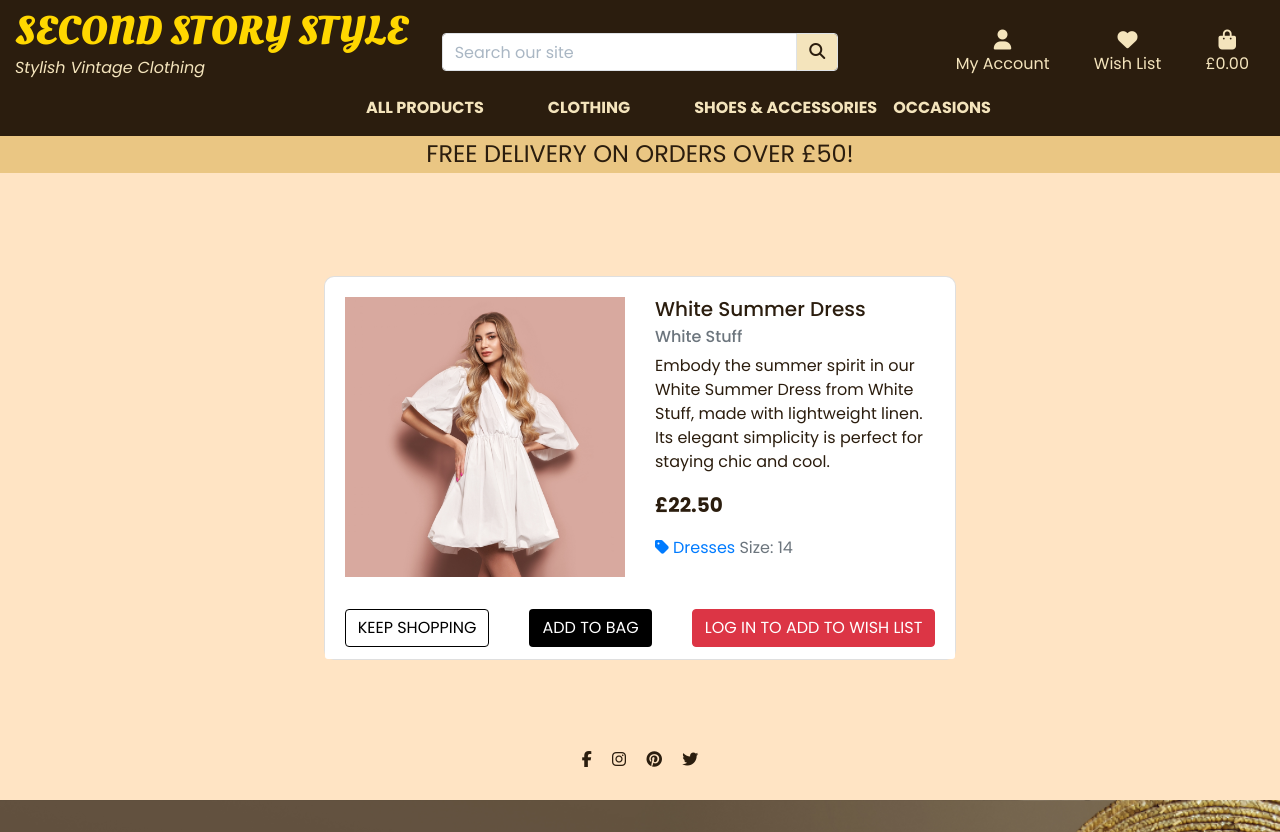
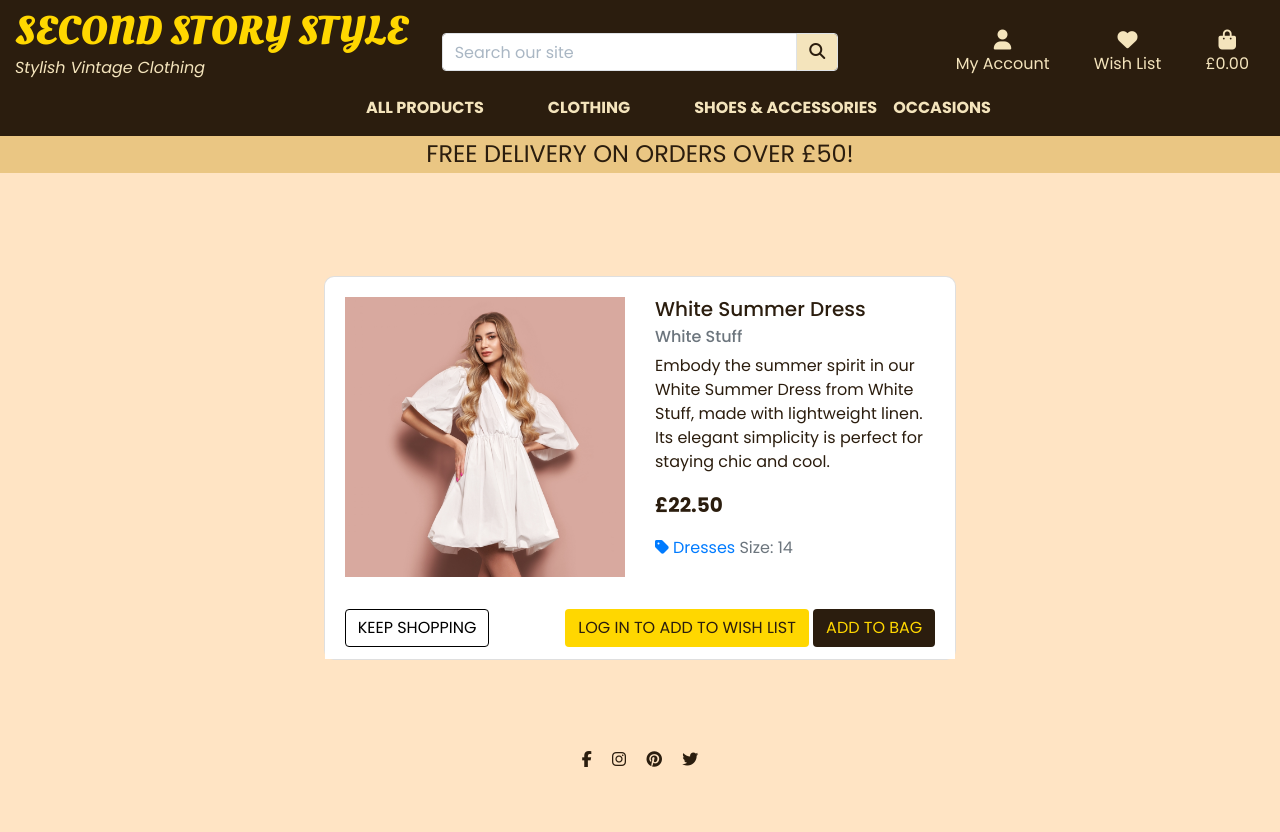
Before and after one commit to AgyLuczak/SECOND-STORY-SHOP, a Django app: page /products/9/ in a window 1280 px wide. After the commit the page ends 767 px from the top, so only its background shows below. Run offline with Django 3.2, Linux system fonts and the light colour scheme; data comes from the database, SQL or seed files in the repository; some libraries are stand-ins or nearby versions.

Commit message:
Style the action buttons on the card

```diff
--- a/products/templates/products/product_detail.html
+++ b/products/templates/products/product_detail.html
@@ -53,29 +53,31 @@
                 </div>
                 <!-- Card Footer for Other Actions -->
                 <div class="card-footer bg-white d-flex justify-content-between border-0">
+                    <!-- Keep Shopping stays on the left -->
                     <a href="{% url 'products' %}" class="btn btn-outline-black text-uppercase">
                         Keep Shopping
                     </a>
+
+                    <!-- Grouped actions to the right -->
+                    <div>
+                        {% if user.is_authenticated %}
+                        <form class="d-inline" action="{% url 'add_to_wishlist' product.id %}" method="POST">
+                            {% csrf_token %}
+                            <button type="submit" class="btn btn-wish text-uppercase">Add to Wish List</button>
+                        </form>
+                        {% else %}
+                        <a href="{% url 'account_login' %}?next={{ request.path }}"
+                            class="btn btn-wish text-uppercase">Log in to Add to
+                            Wish List</a>
+                        {% endif %}
                         <form class="d-inline" action="{% url 'add_to_bag' product.id %}" method="POST">
                             {% csrf_token %}
                             <input type="hidden" name="redirect_url" value="{{ request.path }}">
-                        <button type="submit" class="btn btn-black text-uppercase">Add to Bag</button>
+                            <button type="submit" class="btn btn-bag text-uppercase">Add to Bag</button>
                         </form>
-                    {% if user.is_authenticated %}
-                    <form class="d-inline" action="{% url 'add_to_wishlist' product.id %}" method="POST">
-                        {% csrf_token %}
-                        <button type="submit" class="btn btn-danger text-uppercase">Add to Wish List</button>
-                    </form>
-                    {% else %}
-                    <a href="{% url 'account_login' %}?next={{ request.path }}"
-                        class="btn btn-danger text-uppercase">Log in to Add to Wish
-                        List</a>
-                    {% endif %}
                     </div>
                 </div>
-        </div>
-    </div>
-</div>
+
 
                 <!-- Included the Modal Here -->
                 {% include 'includes/product_image_modal.html' %}
--- a/products/templates/products/products.html
+++ b/products/templates/products/products.html
@@ -82,17 +82,17 @@
                             <!-- Wishlist and Add to Bag Buttons -->
                             <div>
                                 {% if user.is_authenticated %}
-                                <a href="{% url 'add_to_wishlist' product.id %}" class="btn btn-outline-danger btn-sm"
+                                <a href="{% url 'add_to_wishlist' product.id %}" class="btn btn-wish btn-sm"
                                     title="Add to Wishlist">
                                     <i class="fas fa-heart"></i>
                                 </a>
                                 {% else %}
                                 <a href="{% url 'account_login' %}?next={% url 'product_detail' product.id %}"
-                                    class="btn btn-outline-danger btn-sm" title="Log in to Add to Wishlist">
+                                    class="btn btn-wish btn-sm" title="Log in to Add to Wishlist">
                                     <i class="fas fa-heart"></i>
                                 </a>
                                 {% endif %}
-                                <a href="{% url 'add_to_bag' product.id %}" class="btn btn-outline-primary btn-sm"
+                                <a href="{% url 'add_to_bag' product.id %}" class="btn btn-bag btn-sm"
                                     title="Add to Bag">
                                     <i class="fas fa-shopping-bag"></i>
                                 </a>
--- a/static/css/base.css
+++ b/static/css/base.css
@@ -488,14 +488,39 @@ input[name='q']::placeholder {
     border-radius: 10px;
 }
 
+/*Card action buttons*/
 
+.btn-bag {
+    background-color: #2b1d0e;
+    color: gold;
+    transition: transform .5s ease-in-out, background-color .5s ease-in-out;
+}
+
+
+.btn-bag:hover {
+    color: gold;
+    transform: scale(1.1);
+
+}
+
+.btn-wish {
+    background-color: gold;
+    color: #2b1d0e;
+    transition: transform .5s ease-in-out, background-color .5s ease-in-out;
+
+}
+
+.btn-wish:hover {
+    transform: scale(1.1);
+
+}
 
 
 /* Footer */
 
 footer {
 
-    height: 100px;
+    height: 50px;
     bottom: 0;
     width: 100%;
     flex-shrink: 0;
```
Also changed, not shown: 1 other file. Lines whose indentation alone changed are shown as unchanged.
